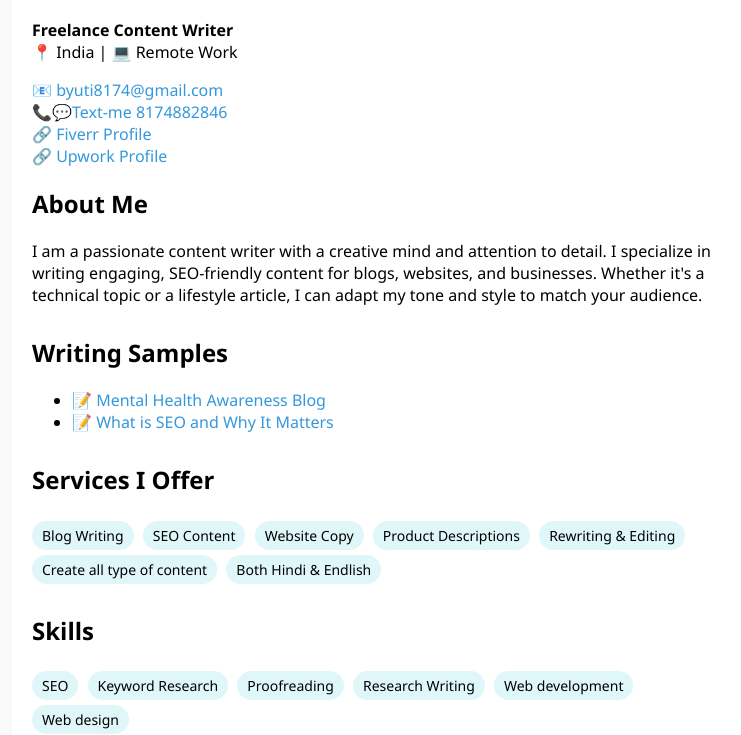
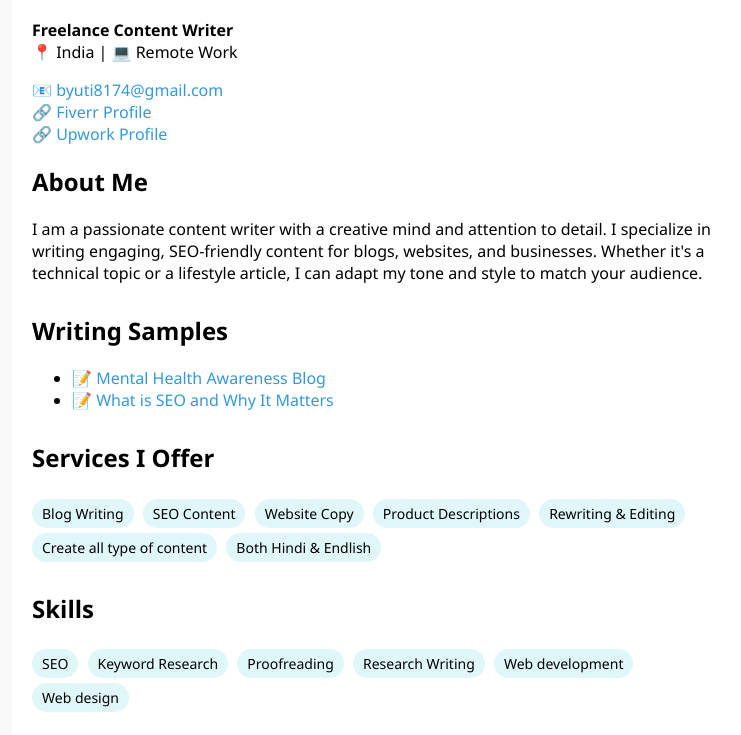
Before and after one commit to thedevhub-page/Content, a plain HTML site: page index.html in a window 1280 px wide. Shown: the part 87-822 px from the top of the page, without its empty margins (258-999 px from the left). Drawn offline with Linux system fonts and the light colour scheme.

Commit message:
Update index.html

```diff
--- a/index.html
+++ b/index.html
@@ -51,7 +51,6 @@
     📍 India | 💻 Remote Work</p>
     <p>
       <a href="mailto:khushi.writer@example.com">📧 byuti8174@gmail.com</a><br>
-      <a href="mailto:khushi.writer@example.com">📞💬Text-me 8174882846</a><br>
       <a href="https://www.fiverr.com/yourprofile" target="_blank">🔗 Fiverr Profile</a><br>
       <a href="https://www.upwork.com/freelancers/yourname" target="_blank">🔗 Upwork Profile</a>
     </p>
```
